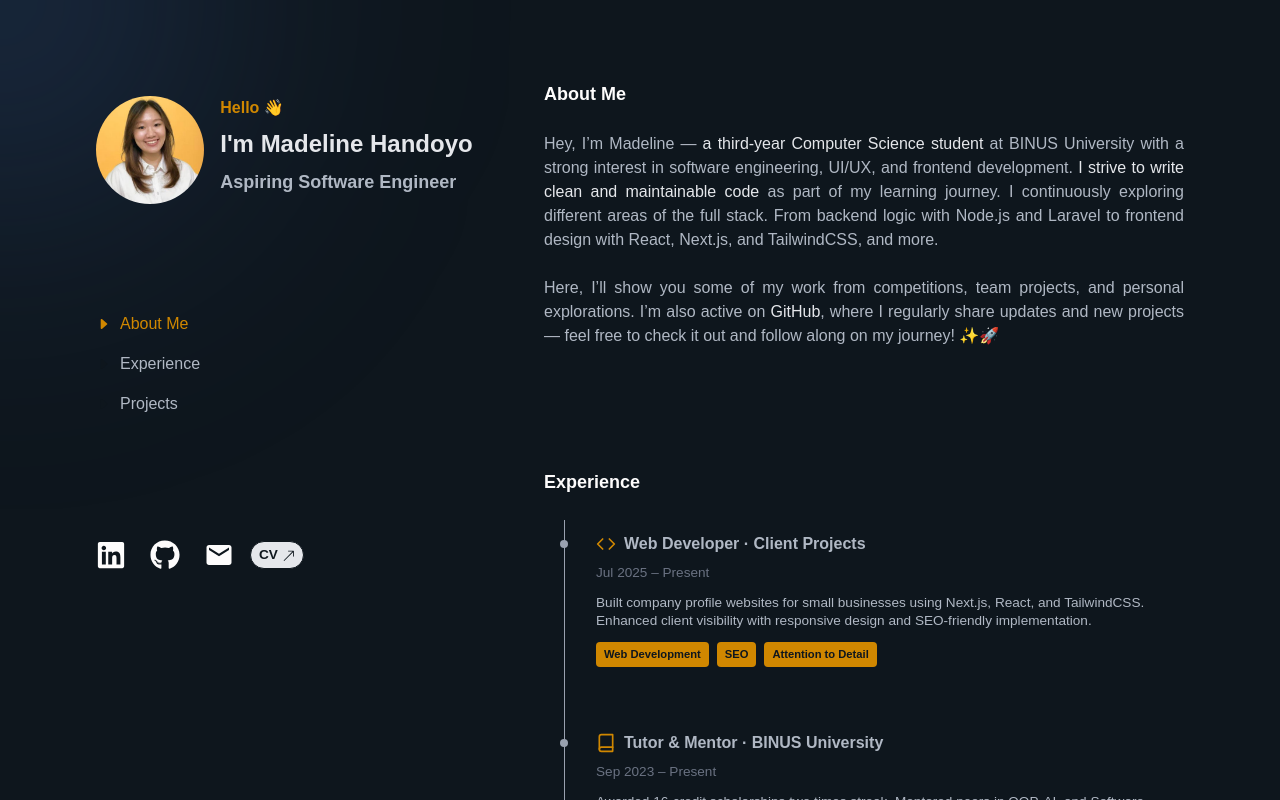
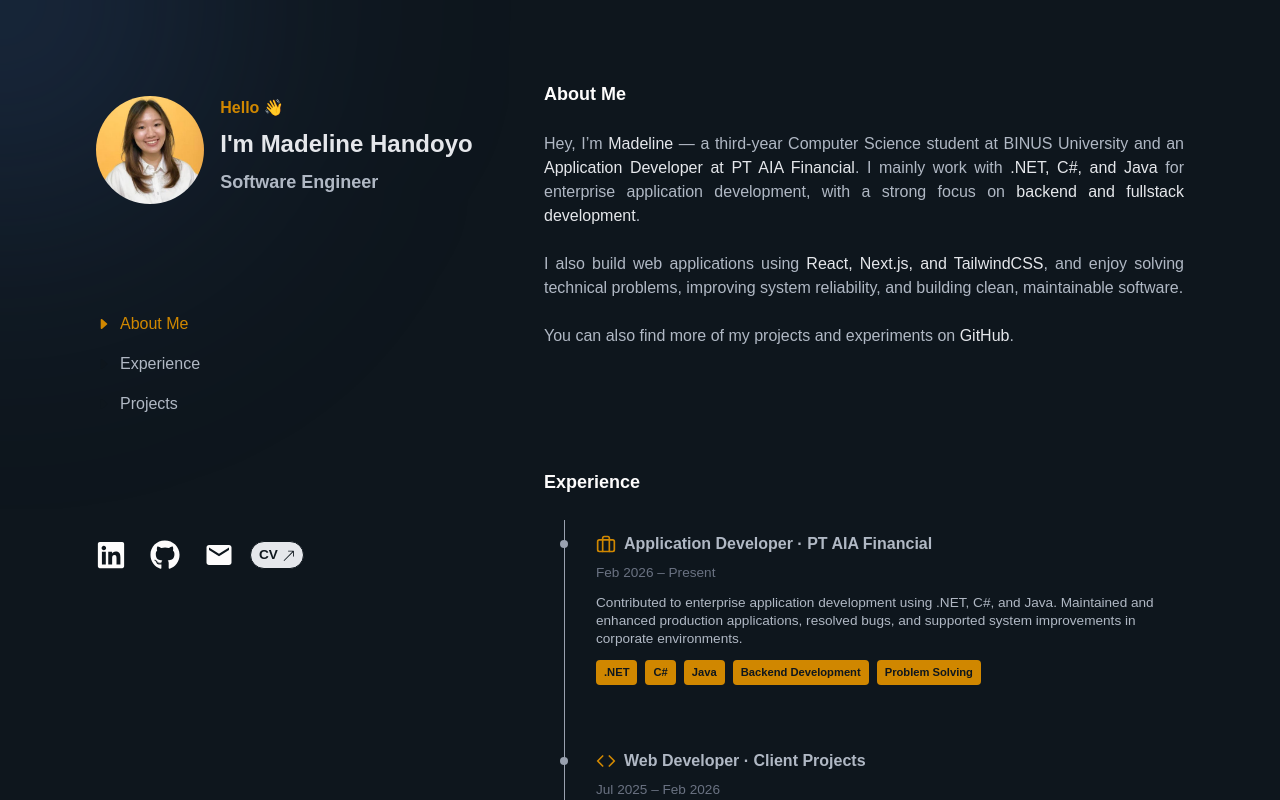
Before and after one commit to medlynhan/medlynaa, a Next.js app: page / in a window 1280 px wide. Shown: the top 800 px of the page. Built offline with nearby package versions, Linux system fonts and the light colour scheme.

Commit message:
update experience and cv

```diff
--- a/src/app/page.jsx
+++ b/src/app/page.jsx
@@ -118,12 +118,12 @@ useEffect(() => {
               <p className=" font-mono text-left lg:text-base  font-semibold text-yellow-600">Hello 👋</p>
               <p className="font-semibold text-gray-200 name-area text-sm sm:text-lg md:text-2xl ">I'm <span className="">Madeline Handoyo</span></p>
               <div className=" w-fit flex  ">
-                  <p className=" text-(--gray)  text-start w-full md:text-lg font-semibold pb-2">Aspiring Software Engineer</p>
+                  <p className=" text-(--gray)  text-start w-full md:text-lg font-semibold pb-2">Software Engineer</p>
               </div>
               <div className="flex pt-2 flex flex-wrap gap-4 lg:hidden justify-start gap-4 items-center border-t-1 border-gray-700">
                 <Icon></Icon>
                 <div className="py-0.5 px-2 sm:flex hidden  border-1 bg-gray-200 text-(--white) font-semibold text-xs rounded-full  hover:bg-yellow-600 hover:text-(--white) cursor-pointer transition duration-300 ease-in-out">
-                  <a href="https://drive.google.com/file/d/1w_GF9eIU0DvpGShlpZj-kmx3yaxhj3lF/view?usp=drive_link" target="_blank" rel="noopener noreferrer"><p>CV <BsArrowUpRight className="inline-block"/></p></a>
+                  <a href="https://drive.google.com/file/d/1lp3D4tcBIFVludgHgpkFLWFP7wbpd71y/view?usp=drivesdk" target="_blank" rel="noopener noreferrer"><p>CV <BsArrowUpRight className="inline-block"/></p></a>
                 </div>
               </div>
             </div>
@@ -157,34 +157,67 @@ useEffect(() => {
         animate={{ opacity: 1, y: 0, rotateX: 0 }} // Animasi bergerak ke atas dan kembali ke posisi normal
         transition={{ duration: 0.8, ease: "easeOut", delay: 0.8 }} // Durasi dan efek easing
       >
-        <motion.div  ref={aboutRef}
-              className="flex flex-col gap-6 md:pt-20 "
+      <motion.div
+        ref={aboutRef}
+        className="flex flex-col gap-6 md:pt-20"
       >
-            <p className="sub-header-text lg:text-lg font-semibold ">About Me</p>
+        <p className="sub-header-text lg:text-lg font-semibold">
+          About Me
+        </p>
+
         <p className="text-start md:text-justify">
-              Hey, I’m Madeline — <span className="text-gray-200  hover:text-yellow-600 cursor-pointer">a third-year Computer Science student</span> at BINUS University with a strong interest in software engineering, UI/UX, and frontend development.  <span className=" text-gray-200  hover:text-yellow-600 cursor-pointer">I strive to write clean and maintainable code</span> as part of my learning journey.  I continuously exploring different areas of the full stack. From backend logic with Node.js and Laravel to frontend design with React, Next.js, and TailwindCSS, and more.
+          Hey, I’m{" "}
+          <span className="text-gray-200 hover:text-yellow-600 cursor-pointer">
+            Madeline
+          </span>{" "}
+          — a third-year Computer Science student at BINUS University and an{" "}
+          <span className="text-gray-200 hover:text-yellow-600 cursor-pointer">
+            Application Developer at PT AIA Financial
+          </span>
+          . I mainly work with{" "}
+          <span className="text-gray-200 hover:text-yellow-600 cursor-pointer">
+            .NET, C#, and Java
+          </span>{" "}
+          for enterprise application development, with a strong focus on{" "}
+          <span className="text-gray-200 hover:text-yellow-600 cursor-pointer">
+            backend and fullstack development
+          </span>
+          .
         </p>
+
         <p className="text-start md:text-justify">
-              Here, I’ll show you some of my work from <span className="    ">competitions, team projects, and personal explorations.</span> I’m also active on   <div className="inline relative group text-gray-200 hover:text-yellow-600 cursor-pointer">
+          I also build web applications using{" "}
+          <span className="text-gray-200 hover:text-yellow-600 cursor-pointer">
+            React, Next.js, and TailwindCSS
+          </span>
+          , and enjoy solving technical problems, improving system reliability,
+          and building clean, maintainable software.
+        </p>
+
+        <p className="text-start md:text-justify">
+          You can also find more of my projects and experiments on{" "}
+
+          <div className="inline relative group text-gray-200 hover:text-yellow-600 cursor-pointer">
             <a
               target="_blank"
               rel="noopener noreferrer"
               href="https://github.com/medlynhan"
-                        className="no-underline text-inherit cursor-auto"
+              className="no-underline text-inherit"
             >
-                        <span className="cursor-pointer">GitHub</span>
+              <span className="cursor-pointer font-medium">
+                GitHub
+              </span>
             </a>
+
             <img
-                        src="/github.png" // The image to show on hover
+              src="/github.png"
               alt="GitHub Hover"
               className="absolute top-[-20vh] left-0 opacity-0 group-hover:opacity-100 transition-opacity duration-300 cursor-pointer transform group-hover:scale-500 rounded-[0.07rem] hidden lg:block"
               width={50}
               height={50}
             />
           </div>
-
-
-                    , where I regularly share updates and new projects — feel free to check it out and follow along on my journey! ✨🚀
+          .
         </p>
       </motion.div>
 
--- a/src/components/experienceSection.jsx
+++ b/src/components/experienceSection.jsx
@@ -1,10 +1,24 @@
-import { FiCode, FiBook, FiAward, FiUserCheck } from "react-icons/fi";
+import { FiCode, FiBook, FiAward, FiUserCheck, FiBriefcase } from "react-icons/fi";
 import { motion } from "framer-motion";
 
 const experiences = [
+    {
+    role: "Application Developer · PT AIA Financial",
+    date: "Feb 2026 – Present",
+    description:
+      "Contributed to enterprise application development using .NET, C#, and Java. Maintained and enhanced production applications, resolved bugs, and supported system improvements in corporate environments.",
+    skills: [
+      ".NET",
+      "C#",
+      "Java",
+      "Backend Development",
+      "Problem Solving",
+    ],
+    icon: <FiBriefcase className="text-yellow-600 text-xl" />,
+  },
   {
     role: "Web Developer · Client Projects",
-    date: "Jul 2025 – Present",
+    date: "Jul 2025 – Feb 2026",
     description:
       "Built company profile websites for small businesses using Next.js, React, and TailwindCSS. Enhanced client visibility with responsive design and SEO-friendly implementation.",
     skills: ["Web Development", "SEO", "Attention to Detail"],
```
Lines whose indentation alone changed are shown as unchanged.
